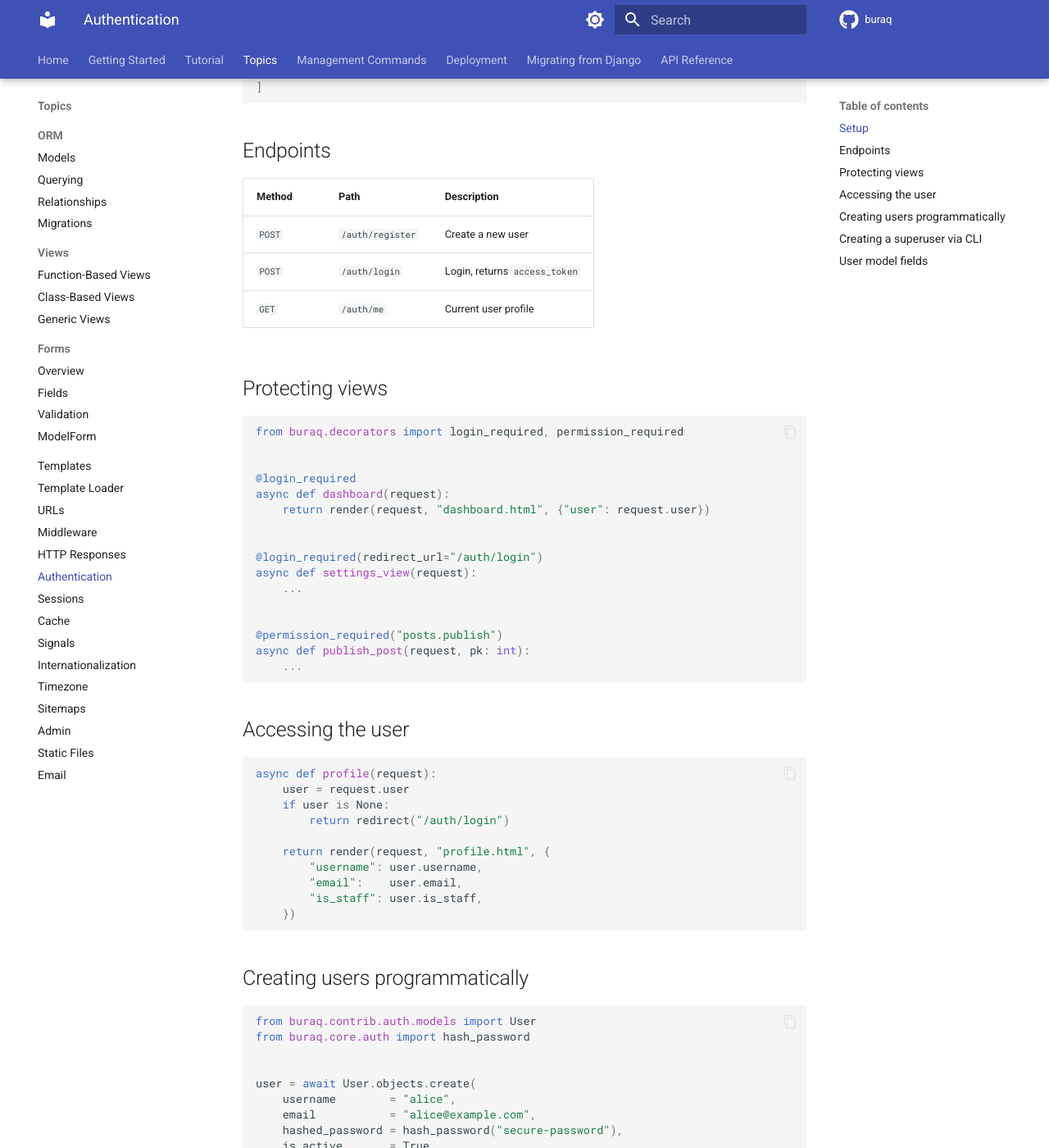
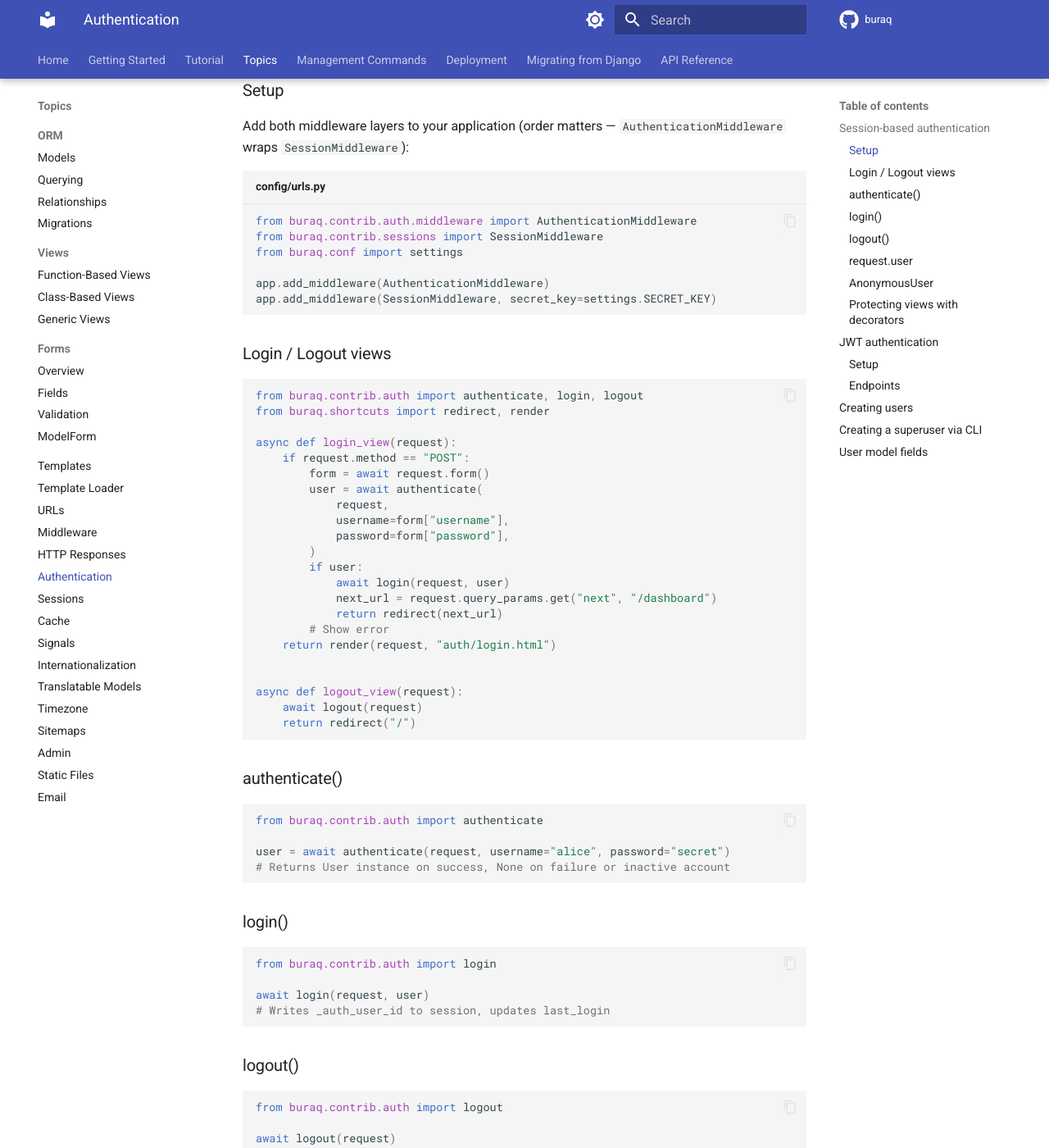
Before and after one commit to nezanuha/buraq, an MkDocs documentation site: the page built from docs/topics/authentication.md, in a window 1280 px wide and 1400 px high, scrolled down 484 px. Shown: the whole window at 82% size. Built offline with MkDocs 1.6.1 and Material for MkDocs 9.7.7, drawn with Linux system fonts in a browser that asks for light colours; comment, search, counter and statistics services are not loaded; the version menu is left out; some of the changed text lies outside the part shown.

Commit message:
Add session auth, AuthenticationMiddleware, TranslatableModel, and bump version to 1.3.0
- AuthenticationMiddleware: reads _auth_user_id from session, sets request.user
- AnonymousUser class; User.is_authenticated = True
- authenticate(), login(), logout() helpers in buraq.contrib.auth
- @login_required / @staff_required / @superuser_required switched to request.user
- TranslatableModel + TranslatedFields in buraq.contrib.i18n.models
- Auto-creates translation companion table, detected by Alembic automatically
- get_translation(), safe_translation_getter(), set_translation(), get_translations(), delete_translation()
- Docs: authentication rewrite, new translatable-models page, middleware order, shortcuts ref, settings, i18n cross-ref

````diff
--- a/docs/topics/authentication.md
+++ b/docs/topics/authentication.md
@@ -1,10 +1,142 @@
 # Authentication
 
-## Setup
+Buraq ships two complementary auth mechanisms that can coexist in the same project:
+
+| Mechanism | When to use |
+|---|---|
+| **Session-based** (`AuthenticationMiddleware`) | Server-rendered pages, cookie sessions |
+| **JWT** (`Authorization: Bearer …`) | APIs, mobile clients, SPA back-ends |
+
+---
+
+## Session-based authentication
+
+### Setup
+
+Add both middleware layers to your application (order matters — `AuthenticationMiddleware` wraps `SessionMiddleware`):
+
+```python title="config/urls.py"
+from buraq.contrib.auth.middleware import AuthenticationMiddleware
+from buraq.contrib.sessions import SessionMiddleware
+from buraq.conf import settings
+
+app.add_middleware(AuthenticationMiddleware)
+app.add_middleware(SessionMiddleware, secret_key=settings.SECRET_KEY)
+```
+
+### Login / Logout views
+
+```python
+from buraq.contrib.auth import authenticate, login, logout
+from buraq.shortcuts import redirect, render
+
+async def login_view(request):
+    if request.method == "POST":
+        form = await request.form()
+        user = await authenticate(
+            request,
+            username=form["username"],
+            password=form["password"],
+        )
+        if user:
+            await login(request, user)
+            next_url = request.query_params.get("next", "/dashboard")
+            return redirect(next_url)
+        # Show error
+    return render(request, "auth/login.html")
+
+
+async def logout_view(request):
+    await logout(request)
+    return redirect("/")
+```
+
+### authenticate()
+
+```python
+from buraq.contrib.auth import authenticate
+
+user = await authenticate(request, username="alice", password="secret")
+# Returns User instance on success, None on failure or inactive account
+```
+
+### login()
+
+```python
+from buraq.contrib.auth import login
+
+await login(request, user)
+# Writes _auth_user_id to session, updates last_login
+```
+
+### logout()
+
+```python
+from buraq.contrib.auth import logout
+
+await logout(request)
+# Flushes the entire session, sets request.user = AnonymousUser()
+```
+
+### request.user
+
+After `AuthenticationMiddleware` runs, every request has `request.user`:
+
+```python
+async def dashboard(request):
+    if not request.user.is_authenticated:
+        return redirect("/auth/login")
+
+    return render(request, "dashboard.html", {"user": request.user})
+```
+
+`request.user` is either a `User` instance (with `is_authenticated = True`) or an `AnonymousUser` (with `is_authenticated = False`).
+
+### AnonymousUser
+
+```python
+from buraq.contrib.auth.models import AnonymousUser
+
+anon = AnonymousUser()
+anon.is_authenticated  # False
+anon.is_staff          # False
+anon.is_superuser      # False
+```
+
+### Protecting views with decorators
+
+```python
+from buraq.decorators import login_required, staff_required, superuser_required
+
+@login_required
+async def dashboard(request):
+    return render(request, "dashboard.html", {"user": request.user})
+
+
+@login_required(login_url="/signin")
+async def settings_view(request):
+    ...
+
+
+@staff_required
+async def admin_view(request):
+    ...
+
+
+@superuser_required
+async def super_view(request):
+    ...
+```
+
+---
+
+## JWT authentication
+
+Useful for API endpoints consumed by mobile or SPA clients.
+
+### Setup
 
 ```python title="config/settings.py"
-INSTALLED_APPS = ["buraq.contrib.auth", ...]
-
 SECRET_KEY         = "your-jwt-secret"
 JWT_ALGORITHM      = "HS256"
 JWT_EXPIRY_MINUTES = 60
@@ -16,56 +148,21 @@
 ]
 ```
 
-## Endpoints
+### Endpoints
 
 | Method | Path | Description |
 |---|---|---|
 | `POST` | `/auth/register` | Create a new user |
 | `POST` | `/auth/login` | Login, returns `access_token` |
-| `GET` | `/auth/me` | Current user profile |
+| `GET` | `/auth/me` | Current user profile (Bearer required) |
 
-## Protecting views
+---
 
-```python
-from buraq.decorators import login_required, permission_required
-
-
-@login_required
-async def dashboard(request):
-    return render(request, "dashboard.html", {"user": request.user})
-
-
-@login_required(redirect_url="/auth/login")
-async def settings_view(request):
-    ...
-
-
-@permission_required("posts.publish")
-async def publish_post(request, pk: int):
-    ...
-```
-
-## Accessing the user
-
-```python
-async def profile(request):
-    user = request.user
-    if user is None:
-        return redirect("/auth/login")
-
-    return render(request, "profile.html", {
-        "username": user.username,
-        "email":    user.email,
-        "is_staff": user.is_staff,
-    })
-```
-
-## Creating users programmatically
+## Creating users
 
 ```python
 from buraq.contrib.auth.models import User
 from buraq.core.auth import hash_password
-
 
 user = await User.objects.create(
     username        = "alice",
@@ -87,8 +184,10 @@
 |---|---|---|
 | `username` | `str` | Unique username |
 | `email` | `str` | Unique email |
-| `hashed_password` | `str` | bcrypt hash |
-| `is_active` | `bool` | Can login (default: True) |
+| `hashed_password` | `str` | Argon2 hash |
+| `is_active` | `bool` | Can log in (default: `True`) |
 | `is_staff` | `bool` | Admin panel access |
 | `is_superuser` | `bool` | All permissions |
-| `created_at` | `datetime` | Account creation time |
+| `is_authenticated` | `bool` | Always `True` for real users |
+| `date_joined` | `datetime` | Account creation time |
+| `last_login` | `datetime` | Updated on each `login()` call |
--- a/mkdocs.yml
+++ b/mkdocs.yml
@@ -112,6 +112,7 @@
     - Cache: topics/cache.md
     - Signals: topics/signals.md
     - Internationalization: topics/i18n.md
+    - Translatable Models: topics/translatable-models.md
     - Timezone: topics/timezone.md
     - Sitemaps: topics/sitemaps.md
     - Admin: topics/admin.md
--- a/pyproject.toml
+++ b/pyproject.toml
@@ -4,7 +4,7 @@
 
 [project]
 name = "buraq"
-version = "1.2.0"
+version = "1.3.0"
 description = "A high-performance Django-like framework built on FastAPI"
 readme = "README.md"
 license = { text = "MIT" }
````
Also changed, not shown: CHANGELOG.md (+30 -2 lines), docs/getting-started/settings.md (+7 -0 lines), docs/reference/shortcuts.md (+24 -1 lines), docs/topics/i18n.md (+6 -0 lines), docs/topics/middleware.md (+13 -1 lines), docs/topics/translatable-models.md (added, +223 -0 lines), 5 other files.
